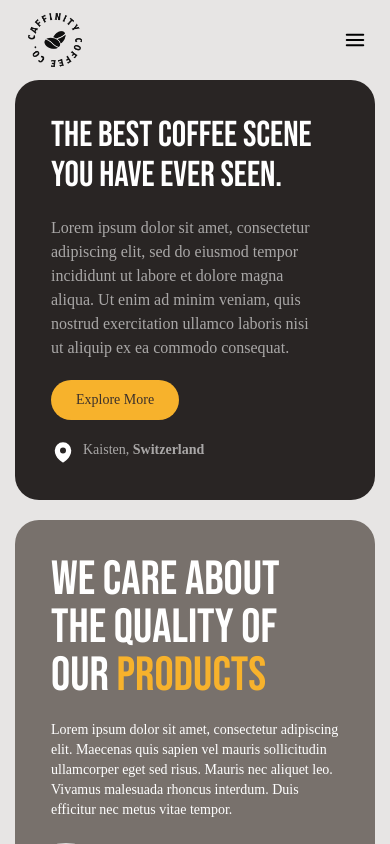
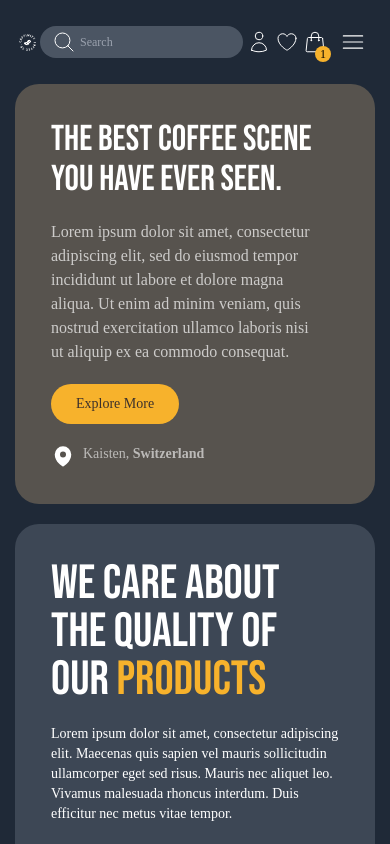
Before and after one commit to ThalitadosReis/caffinity-commerce, a React (Vite) app: page / in a window 390 px wide. Shown: the top 844 px of the page. Built offline with nearby package versions, Linux system fonts and the light colour scheme; a web font is replaced by a local one.

Commit message:
homepage design done + small adjustments

```diff
--- a/src/components/Banner.jsx
+++ b/src/components/Banner.jsx
@@ -1,12 +1,12 @@
 export default function Banner() {
   return (
-    <section className="lg:h-[500px] flex flex-col lg:flex-row items-center space-x-5 text-white">
-      <div className="lg:w-5/12 h-full bg-stone-800 rounded-3xl flex flex-col space-y-5 lg:justify-between p-9">
-        <div className="lg:my-auto space-y-5">
+    <section className="md:h-[500px] flex flex-col md:flex-row items-center space-x-5 text-white">
+      <div className="md:w-5/12 h-full bg-stone-600 rounded-3xl flex flex-col space-y-5 md:justify-between p-9">
+        <div className="md:my-auto space-y-5">
           <h1 className="uppercase font-primary text-4xl md:text-5xl text-balance">
             The best coffee scene you have ever seen.
           </h1>
-          <p className="text-base md:text-sm text-white/60 text-balance">
+          <p className="text-base md:text-sm text-white/70 text-balance">
             Lorem ipsum dolor sit amet, consectetur adipiscing elit, sed do
             eiusmod tempor incididunt ut labore et dolore magna aliqua. Ut enim
             ad minim veniam, quis nostrud exercitation ullamco laboris nisi ut
@@ -34,7 +34,7 @@ export default function Banner() {
           </span>
         </div>
       </div>
-      <div className="lg:block hidden rounded-3xl overflow-hidden lg:w-7/12 h-full relative">
+      <div className="md:block hidden rounded-3xl overflow-hidden md:w-7/12 h-full relative">
         <img
           src="https://images.squarespace-cdn.com/content/v1/54fb5e8de4b07795ac9ff693/1580586844476-5VUJFCGJ4BKQWZ64RYE8/worker%2Bcoffee%2Bpackaging.jpg"
           className="object-cover h-full"
--- a/src/components/FeaturesSection.jsx
+++ b/src/components/FeaturesSection.jsx
@@ -1,6 +1,6 @@
 export default function FeaturesSection() {
   return (
-    <section className="bg-stone-500 rounded-3xl p-9 text-white space-y-5 flex flex-col lg:flex-row justify-between">
+    <section className="bg-gray-600/70 rounded-3xl p-9 text-white space-y-5 flex flex-col lg:flex-row justify-between">
       <div className="lg:w-4/12 space-y-5">
         <h1 className="uppercase font-primary text-5xl text-balance">
           We care about the quality of our
--- a/src/components/Navbar.jsx
+++ b/src/components/Navbar.jsx
@@ -1,72 +1,226 @@
+import logo from "../assets/logo.png";
+
 export default function Navbar() {
   const toggleDropdown = () => {
     const dropdown = document.getElementById("dropdown");
-    dropdown.classList.toggle("h-[250px]");
+    dropdown.classList.toggle("h-auto");
   };
 
   return (
-    <nav data-x-data="{ isOpen: false }" aria-label="Website Navbar">
-      <div className="container mx-auto">
-        <div className="flex items-center justify-between gap-x-4">
-          <ul className="hidden md:flex items-center gap-x-6">
+    <nav className="container mx-auto py-5">
+      <div className="flex items-center justify-between text-white">
+        <ul className="hidden md:flex items-center space-x-6">
           <li>
-              <a className="text-sm font-normal text-gray-900 hover:text-gray-900/70">
-                Shop
-              </a>
+            <a className="text-sm hover:text-white/70">Shop</a>
           </li>
           <li>
-              <a className="text-sm font-medium text-gray-900 hover:text-gray-900/70">
-                About
-              </a>
+            <a className="text-sm hover:text-white/70">About</a>
           </li>
           <li>
-              <a className="text-sm font-medium text-gray-900 hover:text-gray-900/70">
-                Collections
-              </a>
+            <a className="text-sm hover:text-white/70">Collections</a>
           </li>
         </ul>
 
-          <a className="flex items-center gap-x-1">
-            <img
-              className="object-cover w-20"
-              src="/src/assets/logo.png"
-              alt="logo"
-            />
+        <a>
+          <img className="object-cover w-20" src={logo} alt="logo" />
         </a>
 
-          <ul className="hidden md:flex items-center gap-x-6">
+        <ul className="hidden md:flex items-center gap-x-3">
+          {/* search engine */}
+          <li className="relative flex items-center">
+            <div className="relative">
+              <div className="absolute top-1/2 left-3 transform -translate-y-1/2">
+                <svg
+                  xmlns="http://www.w3.org/2000/svg"
+                  fill="none"
+                  viewBox="0 0 24 24"
+                  strokeWidth={1}
+                  stroke="currentColor"
+                  className="w-6 h-6 text-white"
+                >
+                  <path
+                    strokeLinecap="round"
+                    strokeLinejoin="round"
+                    d="m21 21-5.197-5.197m0 0A7.5 7.5 0 1 0 5.196 5.196a7.5 7.5 0 0 0 10.607 10.607Z"
+                  />
+                </svg>
+              </div>
+              <input
+                type="text"
+                placeholder="Search"
+                className="bg-gray-600 text-white px-4 py-2 rounded-3xl focus:outline-none text-xs pl-10"
+              />
+            </div>
+          </li>
+
+          {/* profile */}
           <li>
-              <a className="text-sm font-normal text-gray-900 hover:text-gray-900/70">
-                My Account
+            <a className="text-sm font-normal hover:text-white/70">
+              <svg
+                xmlns="http://www.w3.org/2000/svg"
+                fill="none"
+                viewBox="0 0 24 24"
+                strokeWidth={1}
+                stroke="currentColor"
+                className="w-6 h-6"
+              >
+                <path
+                  strokeLinecap="round"
+                  strokeLinejoin="round"
+                  d="M15.75 6a3.75 3.75 0 1 1-7.5 0 3.75 3.75 0 0 1 7.5 0ZM4.501 20.118a7.5 7.5 0 0 1 14.998 0A17.933 17.933 0 0 1 12 21.75c-2.676 0-5.216-.584-7.499-1.632Z"
+                />
+              </svg>
             </a>
           </li>
+
+          {/* wishlist */}
           <li>
-              <a className="text-sm font-medium text-gray-900 hover:text-gray-900/70">
-                Wishlist
+            <a className="text-sm font-normal hover:text-white/70">
+              <svg
+                xmlns="http://www.w3.org/2000/svg"
+                fill="none"
+                viewBox="0 0 24 24"
+                strokeWidth={1}
+                stroke="currentColor"
+                className="w-6 h-6"
+              >
+                <path
+                  strokeLinecap="round"
+                  strokeLinejoin="round"
+                  d="M21 8.25c0-2.485-2.099-4.5-4.688-4.5-1.935 0-3.597 1.126-4.312 2.733-.715-1.607-2.377-2.733-4.313-2.733C5.1 3.75 3 5.765 3 8.25c0 7.22 9 12 9 12s9-4.78 9-12Z"
+                />
+              </svg>
             </a>
           </li>
+
+          {/* shopping bag */}
           <li>
-              <a className="text-sm font-medium text-gray-900 hover:text-gray-900/70">
-                Cart (0)
+            <a className="hover:text-white/70 relative">
+              <svg
+                xmlns="http://www.w3.org/2000/svg"
+                fill="none"
+                viewBox="0 0 24 24"
+                strokeWidth={1}
+                stroke="currentColor"
+                className="w-6 h-6"
+              >
+                <path
+                  strokeLinecap="round"
+                  strokeLinejoin="round"
+                  d="M15.75 10.5V6a3.75 3.75 0 1 0-7.5 0v4.5m11.356-1.993 1.263 12c.07.665-.45 1.243-1.119 1.243H4.25a1.125 1.125 0 0 1-1.12-1.243l1.264-12A1.125 1.125 0 0 1 5.513 7.5h12.974c.576 0 1.059.435 1.119 1.007ZM8.625 10.5a.375.375 0 1 1-.75 0 .375.375 0 0 1 .75 0Zm7.5 0a.375.375 0 1 1-.75 0 .375.375 0 0 1 .75 0Z"
+                />
+              </svg>
+              <div className="absolute -bottom-2 -right-1 h-4 w-4 bg-yellow rounded-full flex items-center justify-center text-xs text-black">
+                1
+              </div>
             </a>
           </li>
         </ul>
 
         {/* burger menu */}
-          <ul className="flex items-center gap-x-6 md:hidden">
-            <li className="flex items-center gap-x-4">
+        <ul className="flex items-center space-x-1 md:hidden">
+          {/* search engine */}
+          <li className="relative flex items-center">
+            <div className="absolute top-1/2 left-3 transform -translate-y-1/2">
+              <svg
+                xmlns="http://www.w3.org/2000/svg"
+                fill="none"
+                viewBox="0 0 24 24"
+                strokeWidth={1}
+                stroke="currentColor"
+                className="w-6 h-6 text-white"
+              >
+                <path
+                  strokeLinecap="round"
+                  strokeLinejoin="round"
+                  d="m21 21-5.197-5.197m0 0A7.5 7.5 0 1 0 5.196 5.196a7.5 7.5 0 0 0 10.607 10.607Z"
+                />
+              </svg>
+            </div>
+            <input
+              type="text"
+              placeholder="Search"
+              className="bg-gray-600 text-white px-2 py-2 rounded-3xl focus:outline-none text-xs pl-10"
+            />
+          </li>
+
+          {/* profile */}
+          <li>
+            <a className="text-sm font-normal hover:text-white/70">
+              <svg
+                xmlns="http://www.w3.org/2000/svg"
+                fill="none"
+                viewBox="0 0 24 24"
+                strokeWidth={1}
+                stroke="currentColor"
+                className="w-6 h-6"
+              >
+                <path
+                  strokeLinecap="round"
+                  strokeLinejoin="round"
+                  d="M15.75 6a3.75 3.75 0 1 1-7.5 0 3.75 3.75 0 0 1 7.5 0ZM4.501 20.118a7.5 7.5 0 0 1 14.998 0A17.933 17.933 0 0 1 12 21.75c-2.676 0-5.216-.584-7.499-1.632Z"
+                />
+              </svg>
+            </a>
+          </li>
+
+          {/* wishlist */}
+          <li>
+            <a className="text-sm font-normal hover:text-white/70">
+              <svg
+                xmlns="http://www.w3.org/2000/svg"
+                fill="none"
+                viewBox="0 0 24 24"
+                strokeWidth={1}
+                stroke="currentColor"
+                className="w-6 h-6"
+              >
+                <path
+                  strokeLinecap="round"
+                  strokeLinejoin="round"
+                  d="M21 8.25c0-2.485-2.099-4.5-4.688-4.5-1.935 0-3.597 1.126-4.312 2.733-.715-1.607-2.377-2.733-4.313-2.733C5.1 3.75 3 5.765 3 8.25c0 7.22 9 12 9 12s9-4.78 9-12Z"
+                />
+              </svg>
+            </a>
+          </li>
+
+          {/* shopping bag */}
+          <li>
+            <a className="hover:text-white/70 relative">
+              <svg
+                xmlns="http://www.w3.org/2000/svg"
+                fill="none"
+                viewBox="0 0 24 24"
+                strokeWidth={1}
+                stroke="currentColor"
+                className="w-6 h-6"
+              >
+                <path
+                  strokeLinecap="round"
+                  strokeLinejoin="round"
+                  d="M15.75 10.5V6a3.75 3.75 0 1 0-7.5 0v4.5m11.356-1.993 1.263 12c.07.665-.45 1.243-1.119 1.243H4.25a1.125 1.125 0 0 1-1.12-1.243l1.264-12A1.125 1.125 0 0 1 5.513 7.5h12.974c.576 0 1.059.435 1.119 1.007ZM8.625 10.5a.375.375 0 1 1-.75 0 .375.375 0 0 1 .75 0Zm7.5 0a.375.375 0 1 1-.75 0 .375.375 0 0 1 .75 0Z"
+                />
+              </svg>
+              <div className="absolute -bottom-2 -right-1 h-4 w-4 bg-yellow rounded-full flex items-center justify-center text-xs text-black">
+                1
+              </div>
+            </a>
+          </li>
+
+          {/* burger menu */}
+          <li className="flex items-center">
             <button
               onClick={toggleDropdown}
-                className="block p-2 text-sm font-medium hover:border-gray-900/70 hover:text-gray-900/70"
+              className="block p-2 text-sm font-medium hover:border-white/70 hover:text-white/70"
             >
               <svg
                 aria-hidden="true"
                 xmlns="http://www.w3.org/2000/svg"
                 fill="none"
                 viewBox="0 0 24 24"
-                  strokeWidth="2"
+                strokeWidth={1}
                 stroke="currentColor"
-                  className="h-6 w-6"
+                className="h-7 w-7"
               >
                 <path
                   strokeLinecap="round"
@@ -78,42 +232,26 @@ export default function Navbar() {
           </li>
         </ul>
       </div>
-      </div>
 
       {/* dropdown */}
       <div
         id="dropdown"
-        className="duration-900 h-0 overflow-y-hidden transition-all md:hidden"
+        className="duration-900 h-0 overflow-y-hidden transition-all md:hidden text-white"
       >
         <ul className="mx-auto max-w-screen-xl px-4">
           <li>
-            <a className="block p-2 text-center text-sm font-medium hover:bg-eerie hover:text-white">
+            <a className="block p-2 text-center text-sm hover:bg-yellow hover:text-black rounded-full">
               Shop
             </a>
           </li>
           <li>
-            <a className="block p-2 text-center text-sm font-medium hover:bg-eerie hover:text-white">
+            <a className="block p-2 text-center text-sm hover:bg-yellow hover:text-black rounded-full">
               About
             </a>
           </li>
           <li>
-            <a className="block p-2 text-center text-sm font-medium hover:bg-eerie hover:text-white">
+            <a className="block p-2 text-center text-sm hover:bg-yellow hover:text-black rounded-full">
               Collections
-            </a>
-          </li>
-          <li>
-            <a className="block p-2 text-center text-sm font-medium hover:bg-eerie hover:text-white">
-              My Account
-            </a>
-          </li>
-          <li>
-            <a className="block p-2 text-center text-sm font-medium hover:bg-eerie hover:text-white">
-              Wishlist
-            </a>
-          </li>
-          <li>
-            <a className="block p-2 text-center text-sm font-medium hover:bg-eerie hover:text-white">
-              Cart (0)
             </a>
           </li>
         </ul>
--- a/src/components/NewArrivalsSection.jsx
+++ b/src/components/NewArrivalsSection.jsx
@@ -102,7 +102,7 @@ export default function Popular() {
                   </svg>
                 </button>
               </div>
-              <div className="flex justify-between items-start bg-gray-200 p-4 rounded-3xl">
+              <div className="flex justify-between items-start p-4 rounded-3xl">
                 <div>
                   <p className="text-sm">{product.productName}</p>
                   <span className="font-bold text-lg">{`$${product.price}`}</span>
--- a/src/index.css
+++ b/src/index.css
@@ -20,10 +20,11 @@
   animation: rotate 7s linear infinite;
 }
 
+/* button */
 
 @layer base {
   body {
-    @apply font-secondary text-lg bg-stone-200;
+    @apply font-secondary text-lg bg-gray-800;
   }
 
   button,
@@ -41,6 +42,7 @@
   }
 
   .custom-button:hover {
-    @apply bg-stone-600 text-white;
+    @apply bg-stone-400 text-white;
   }
+
 }
--- a/src/pages/Homepage.jsx
+++ b/src/pages/Homepage.jsx
@@ -1,6 +1,7 @@
 import About from "../components/AboutSection";
 import Banner from "../components/Banner";
 import Features from "../components/FeaturesSection";
+import Footer from "../components/Footer";
 import NewArrivals from "../components/NewArrivalsSection";
 
 export default function Homepage() {
@@ -10,6 +11,7 @@ export default function Homepage() {
       <Features />
       <About />
       <NewArrivals />
+      <Footer />
     </div>
   );
 }
--- a/tailwind.config.js
+++ b/tailwind.config.js
@@ -7,6 +7,7 @@ export default {
       black: colors.black,
       white: colors.white,
       stone: colors.stone,
+      gray: colors.gray,
 
       coffee: "#3c312b",
       yellow: "#f7b22c",
```
Also changed, not shown: src/components/AboutSection.jsx (+6 -6 lines), src/components/Footer.jsx (added, +50 -0 lines), src/assets/logo.png. Lines whose indentation alone changed are shown as unchanged.
